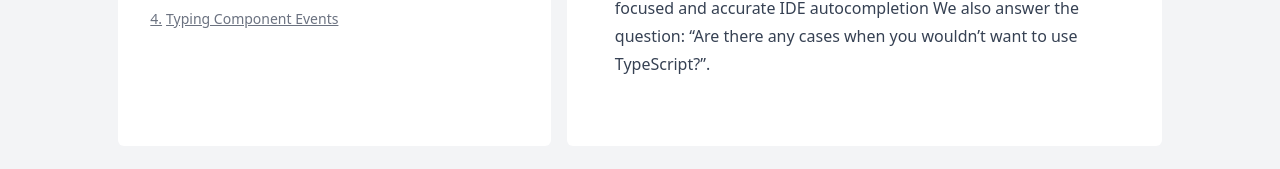
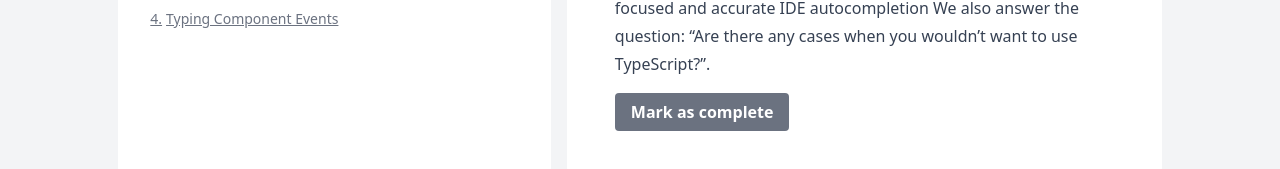
Before and after one commit to kelsS/coursey, a Nuxt app: page /course/chapter/1-chapter-1/lesson/1-introduction-to-typescript-with-vue-js-3 in a window 1280 px wide. Shown: the part 845-1014 px from the top of the page. Built offline with nearby package versions, Linux system fonts and the light colour scheme; no server answers.

Commit message:
added lesson complete button

```diff
--- /dev/null
+++ b/components/LessonCompleteButton.vue
@@ -0,0 +1,34 @@
+<template>
+    <label
+      class="rounded text-white font-bold py-2 px-4 cursor-pointer"
+      :class="{
+        'bg-green-500': modelValue,
+        'bg-gray-500': !modelValue,
+      }"
+    >
+      <input
+        type="checkbox"
+        :value="modelValue"
+        @input="() => $emit('update:modelValue', !modelValue)"
+        class="hidden"
+      />
+      {{ modelValue ? 'Completed!' : 'Mark as complete' }}
+    </label>
+</template>
+
+<script setup>
+    defineProps({
+    modelValue: {
+        type: Boolean,
+        default: false,
+    },
+    });
+
+    defineEmits(['update:modelValue']);
+</script>
+
+<style scoped>
+    ::selection {
+    display: none;
+    }
+</style>
--- a/pages/course.vue
+++ b/pages/course.vue
@@ -58,10 +58,6 @@
 const { chapters } = useCourse();
 
 useHead({
-  title: 'Course: Mastering Nuxt 3',
-  meta: [
-    { name: 'description', content: 'Video course on how to master Nuxt 3' }
-  ],
   htmlAttrs: {
     lang: 'en'
   },
--- a/pages/course/chapter/[chapterSlug]/lesson/[lessonSlug].vue
+++ b/pages/course/chapter/[chapterSlug]/lesson/[lessonSlug].vue
@@ -25,6 +25,7 @@
         :videoId="lesson.videoId"
       />
       <p>{{ lesson.text }}</p>
+      <LessonCompleteButton />
     </div>
 </template>
 
@@ -48,6 +49,14 @@
     );
   });
 
+  // set dynamic title
+  const title = computed(() => {
+    return `${lesson.value.title} - ${course.title}`;
+  })
+  useHead({
+    title
+  })
+
   // show course data in console
   console.log(course);
   </script>
```
